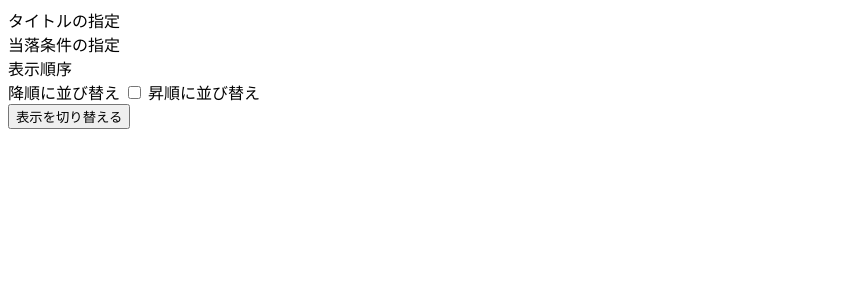
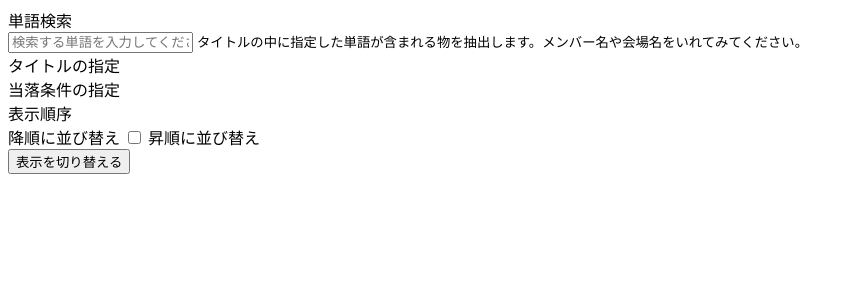
Before and after one commit to mypaceshun/charaViewer, a Django app: template charaViewer/templates/filterform.html in a window 1280 px wide. Shown: the top 300 px of the page, without its empty margins (0-855 px from the left). Run offline with Django 3.2, Linux system fonts and the light colour scheme; the template is opened without the code that fills it, so the values that code supplies are empty.

Commit message:
単語検索機能の実装

```diff
--- a/charaViewer/app_chara/views.py
+++ b/charaViewer/app_chara/views.py
@@ -32,6 +32,7 @@ def top_view(request):
     context = {
             'status_codes': status_codes,
             'titles': titles,
+            'word': '',
             }
     if request.method == 'GET':
         apply_list = request.session['apply_list']
@@ -96,6 +97,8 @@ def get_filter_dict(postdata):
 
     filter_dict['titles'] = postdata.getlist('titles')
 
+    filter_dict['word'] = postdata.get('word')
+
     return filter_dict
 
 def filter_dict_convert_context(filter_dict, context):
@@ -116,6 +119,7 @@ def filter_dict_convert_context(filter_dict, context):
         if titles[i]['value'] in title_list:
             titles[i]['checked'] = True
     context['titles'] = titles
+    context['word'] = filter_dict['word']
 
     return context
 
--- a/charaViewer/templates/filterform.html
+++ b/charaViewer/templates/filterform.html
@@ -1,6 +1,13 @@
 <form method="post">
     <div class="filter-form">
         {% csrf_token %}
+        <label class="form-group-title">単語検索</label>
+        <div class="form-group row">
+            <div class="col-md-12">
+                <input class="form-control" type="text" id="word" name="word" value="{{ word }}" aria-describedby="wordHelp" placeholder="検索する単語を入力してください"></input>
+                <small id="wordHelp" class="form-text text-muted">タイトルの中に指定した単語が含まれる物を抽出します。メンバー名や会場名をいれてみてください。</small>
+            </div>
+        </div>
         <label class="form-group-title">タイトルの指定</label>
         <div class="form-group row">
             {% for d in titles %}
```
